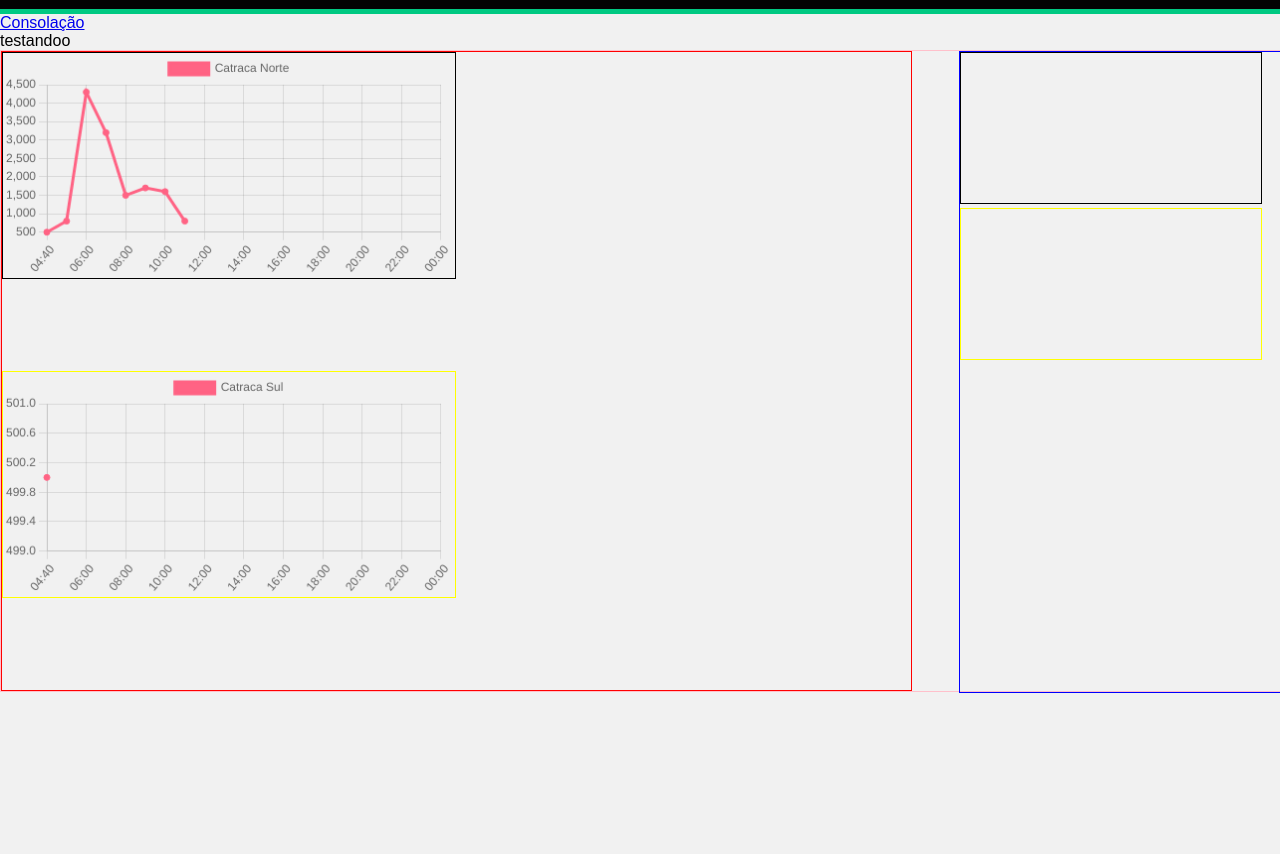
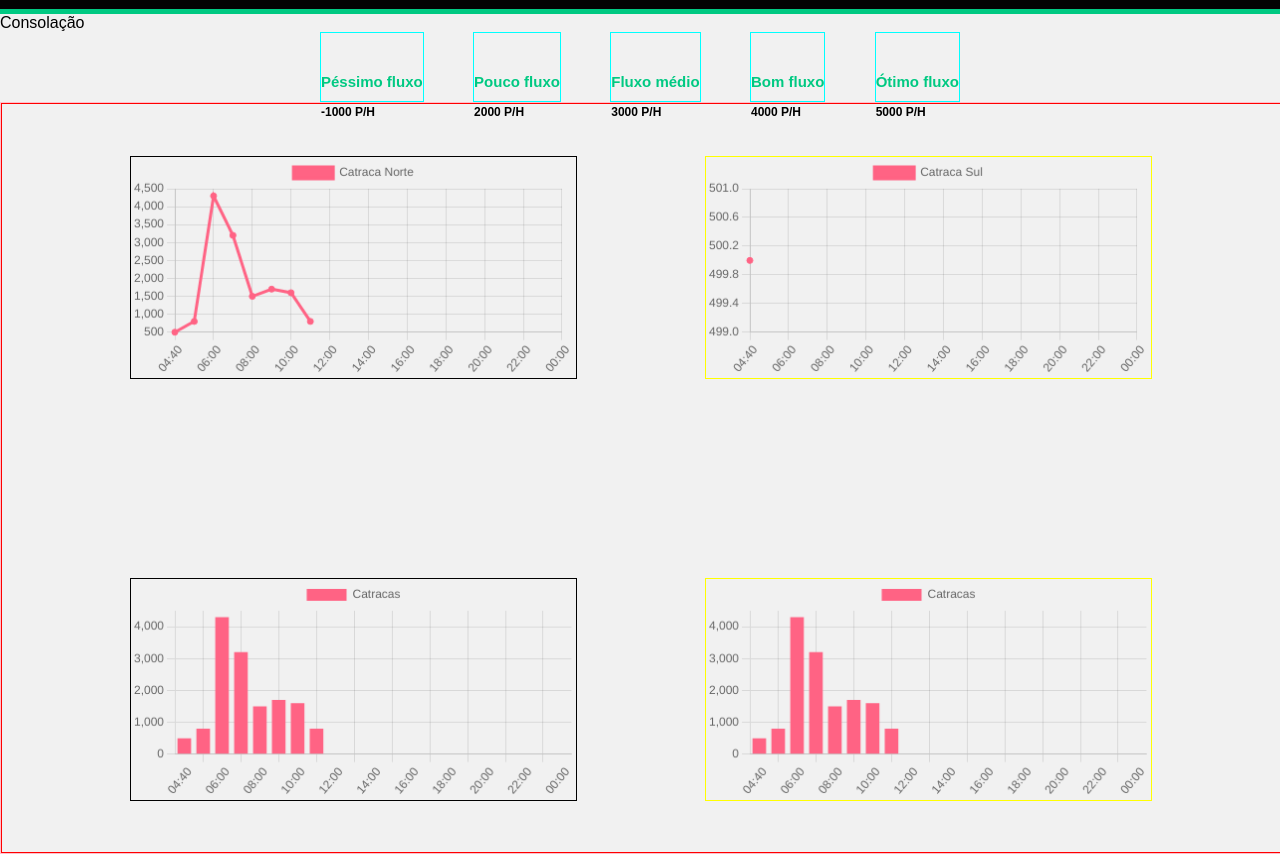
Before and after one commit to Grupo9-1ADSA-FlowTracking/FlowPerAd, a website: page public/dashboard_station1.html in a window 1280 px wide. Shown: the part 71-925 px from the top of the page. Before the commit the page ends 800 px from the top, so only its background shows below. Drawn offline with nearby package versions, Linux system fonts and the light colour scheme; a web font is replaced by a local one.

Commit message:
Atualização no Dashboard

```diff
--- a/public/css/estilo.css
+++ b/public/css/estilo.css
@@ -24,15 +24,11 @@ p {
 h4 {
   font-size: 40px;
   color: #00c982;
-  display: flex;
-  justify-content: center;
   margin-top: 40px;
   margin-bottom: 15px;
 }
 
 h2 {
-  display: flex;
-  justify-content: center;
   font-size: 25px;
   color: #00c982;
 }
@@ -232,6 +228,7 @@ header .container .navbar {
   display: flex;
   flex-direction: column;
   justify-content: space-evenly;
+  align-items: center;
   width: 90%;
   margin: auto;
   /* border: 3px solid palegreen; */
@@ -240,11 +237,6 @@ header .container .navbar {
 .div_sobrenos_perfis {
   display: flex;
   flex-direction: row;
-  justify-content: center;
-}
-
-.div_sobrenos .container2 {
-  display: flex;
   justify-content: center;
 }
 
@@ -331,6 +323,9 @@ header .container .navbar {
 .div_produto .container {
   width: 80%;
   height: 700px;
+  display: flex;
+  flex-direction: column;
+  align-items: center;
 }
 
 .div_produto_conteudo {
@@ -1011,9 +1006,34 @@ input::-webkit-inner-spin-button {
   margin-right: 20px;
 }
 
+.container_quartis{
+  display: flex;
+  justify-content: center;
+}
+
+.quartis{
+  height: 70px;
+  display: flex;
+  flex-direction: row;
+  width: 50%;
+  justify-content: space-between;
+}
+
+.quartil{
+  border: 1px solid cyan;
+}
+
+.quartil h4{
+  font-size: 15px;
+}
+
+.quartil h3{
+  font-size: 12px;
+}
+
 .corpoGraf{
   width: 100%;
-  height: 640px;
+  height: 750px;
   border: 1px solid pink;
   display: flex;
   justify-content: space-between;
@@ -1021,24 +1041,22 @@ input::-webkit-inner-spin-button {
 
 .corpoGraf .conjunto1{
   border: 1px solid red;
-  width: 71%;
+  width: 100%;
+  display: flex;
+  flex-direction: column;
+  justify-content: space-around;
 }
 
 .corpoGraf .conjunto1 .grafLinha{
   /* border: 1px solid red; */
-  width: 50%;
+  width: 35%;
   height: 319px;
-}
-
-.corpoGraf .conjunto2{
-  border: 1px solid blue;
-  width: 25%;
-  height: 100%;
 }
 
 .corpoGraf .caixa{
   display: flex;
-  flex-direction: column;
+  flex-direction: row;
+  justify-content: space-evenly;
 }
 
 .corpoGraf .caixa #linha1{
@@ -1051,14 +1069,22 @@ input::-webkit-inner-spin-button {
 
 .corpoGraf .caixa2{
   display: flex;
-  flex-direction: column;
-  height: 100%;
+  flex-direction: row;
+  justify-content: space-evenly;
 }
 
 .corpoGraf .caixa2 #barra{
   border: 1px solid black;
 }
 
+.corpoGraf .conjunto1 .grafBarra{
+  width: 35%;
+}
+
+.corpoGraf .conjunto1 .grafCalor{
+  width: 35%;
+}
+
 .corpoGraf .caixa2 #calor{
   border: 1px solid yellow;
 }
--- a/public/dashboard_station1.html
+++ b/public/dashboard_station1.html
@@ -22,15 +22,34 @@
         </a>
       </div>
     </div>
-    <div class="sub_menu">
-      <a class="sub_menu_station" href="dashboard_station1.html"> Consolação </a>
+    <div class="nome_estacao">Consolação</div>
+
+    <div class="container_quartis">
+    <div class="quartis">
+      <div class="quartil quartilMin">
+        <h4>Péssimo fluxo</h4>
+        <h3>-1000 P/H</h3>
+      </div>
+      <div class="quartil quartil1">
+        <h4>Pouco fluxo</h4>
+        <h3>2000 P/H</h3>
+      </div>
+      <div class="quartil quartilMed">
+        <h4>Fluxo médio</h4>
+        <h3>3000 P/H</h3>
+      </div>
+      <div class="quartil quartil3">
+        <h4>Bom fluxo</h4>
+        <h3>4000 P/H</h3>
+      </div>
+      <div class="quartil quartilMax">
+        <h4>Ótimo fluxo</h4>
+        <h3>5000 P/H</h3>
+      </div>
     </div>
+  </div>
 
-    <div class="quartis">
-      <div class="">testandoo</div>
-    </div>
     <div class="corpoGraf">
-
       <div class="conjunto1">
         <div class="caixa">
           <div class="grafLinha">
@@ -40,9 +59,6 @@
             <canvas id="linha2"></canvas>
           </div>
         </div>
-    </div>
-
-    <div class="conjunto2">
         <div class="caixa2">
           <div class="grafBarra">
             <canvas id="barra"></canvas>
@@ -52,102 +68,186 @@
           </div>
         </div>
       </div>
-  </div>
+    </div>
   </body>
 
   <script>
     const labels1 = [
-      '04:40',
-      '05:00',
-      '06:00',
-      '07:00',
-      '08:00',
-      '09:00',
-      '10:00',
-      '11:00',
-      '12:00',
-      '13:00',
-      '14:00',
-      '15:00',
-      '16:00',
-      '17:00',
-      '18:00',
-      '19:00',
-      '20:00',
-      '21:00',
-      '22:00',
-      '23:00',
-      '00:00',
+      "04:40",
+      "05:00",
+      "06:00",
+      "07:00",
+      "08:00",
+      "09:00",
+      "10:00",
+      "11:00",
+      "12:00",
+      "13:00",
+      "14:00",
+      "15:00",
+      "16:00",
+      "17:00",
+      "18:00",
+      "19:00",
+      "20:00",
+      "21:00",
+      "22:00",
+      "23:00",
+      "00:00",
     ];
 
     const data1 = {
       labels: labels1,
-      datasets: [{
-        label: 'Catraca Norte',
-        backgroundColor: 'rgb(255, 99, 132)',
-        borderColor: 'rgb(255, 99, 132)',
-        data: [500, 800, 4300, 3200, 1500, 1700, 1600, 800],
-      }]
+      datasets: [
+        {
+          label: "Catraca Norte",
+          backgroundColor: "rgb(255, 99, 132)",
+          borderColor: "rgb(255, 99, 132)",
+          data: [500, 800, 4300, 3200, 1500, 1700, 1600, 800],
+        },
+      ],
     };
 
     const config1 = {
-      type: 'line',
+      type: "line",
       data: data1,
-      options: {}
+      options: {},
     };
 
-
     const labels2 = [
-      '04:40',
-      '05:00',
-      '06:00',
-      '07:00',
-      '08:00',
-      '09:00',
-      '10:00',
-      '11:00',
-      '12:00',
-      '13:00',
-      '14:00',
-      '15:00',
-      '16:00',
-      '17:00',
-      '18:00',
-      '19:00',
-      '20:00',
-      '21:00',
-      '22:00',
-      '23:00',
-      '00:00',
+      "04:40",
+      "05:00",
+      "06:00",
+      "07:00",
+      "08:00",
+      "09:00",
+      "10:00",
+      "11:00",
+      "12:00",
+      "13:00",
+      "14:00",
+      "15:00",
+      "16:00",
+      "17:00",
+      "18:00",
+      "19:00",
+      "20:00",
+      "21:00",
+      "22:00",
+      "23:00",
+      "00:00",
     ];
 
     const data2 = {
       labels: labels2,
-      datasets: [{
-        label: 'Catraca Sul',
-        backgroundColor: 'rgb(255, 99, 132)',
-        borderColor: 'rgb(255, 99, 132)',
-        data: [500, , , , , , , ],
-      }]
+      datasets: [
+        {
+          label: "Catraca Sul",
+          backgroundColor: "rgb(255, 99, 132)",
+          borderColor: "rgb(255, 99, 132)",
+          data: [500, , , , , , ,],
+        },
+      ],
     };
 
     const config2 = {
-      type: 'line',
+      type: "line",
       data: data2,
-      options: {}
+      options: {},
+    };
+
+    const labels3 = [
+      "04:40",
+      "05:00",
+      "06:00",
+      "07:00",
+      "08:00",
+      "09:00",
+      "10:00",
+      "11:00",
+      "12:00",
+      "13:00",
+      "14:00",
+      "15:00",
+      "16:00",
+      "17:00",
+      "18:00",
+      "19:00",
+      "20:00",
+      "21:00",
+      "22:00",
+      "23:00",
+      "00:00",
+    ];
+
+    const data3 = {
+      labels: labels3,
+      datasets: [
+        {
+          label: "Catracas",
+          backgroundColor: "rgb(255, 99, 132)",
+          borderColor: "rgb(255, 99, 132)",
+          data: [500, 800, 4300, 3200, 1500, 1700, 1600, 800],
+        },
+      ],
+    };
+
+    const config3 = {
+      type: "bar",
+      data: data3,
+      options: {},
+    };
+
+    const labels4 = [
+      "04:40",
+      "05:00",
+      "06:00",
+      "07:00",
+      "08:00",
+      "09:00",
+      "10:00",
+      "11:00",
+      "12:00",
+      "13:00",
+      "14:00",
+      "15:00",
+      "16:00",
+      "17:00",
+      "18:00",
+      "19:00",
+      "20:00",
+      "21:00",
+      "22:00",
+      "23:00",
+      "00:00",
+    ];
+
+    const data4 = {
+      labels: labels4,
+      datasets: [
+        {
+          label: "Catracas",
+          backgroundColor: "rgb(255, 99, 132)",
+          borderColor: "rgb(255, 99, 132)",
+          data: [500, 800, 4300, 3200, 1500, 1700, 1600, 800],
+        },
+      ],
+    };
+
+    const config4 = {
+      type: "bar",
+      data: data4,
+      options: {},
     };
   </script>
 
-<script>
-  const linha1 = new Chart(
-    document.getElementById('linha1'),
-    config1
-  );
+  <script>
+    const linha1 = new Chart(document.getElementById("linha1"), config1);
 
-  const linha2 = new Chart(
-    document.getElementById('linha2'),
-    config2
-  );
-</script>
+    const linha2 = new Chart(document.getElementById("linha2"), config2);
 
+    const barras = new Chart(document.getElementById("barra"), config3);
+
+    const calor = new Chart(document.getElementById("calor"), config3);
+  </script>
 </html>
```
